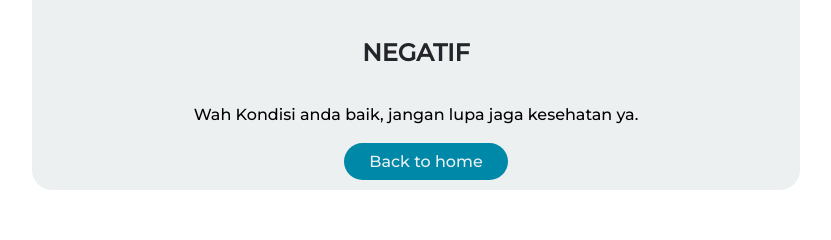
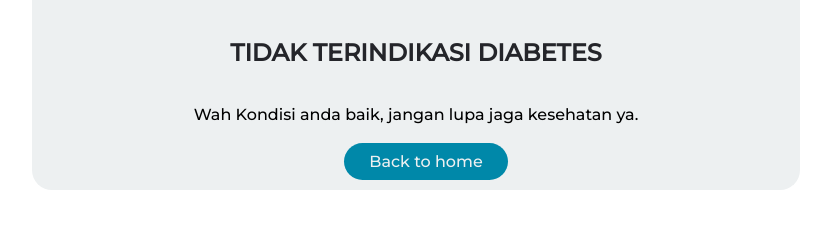
Before and after one commit to fahmi-nugroho/Proyek-Capstone-CSD-101, a Flask app: template templates/result-neg.html in a window 1280 px wide. Shown: the part 62-302 px from the top of the page, without its empty margins (224-1055 px from the left). Run offline with Flask 2, Linux system fonts and the light colour scheme; the template is opened without the code that fills it, so the values that code supplies are empty; parts of the project's set-up code (start-up, migrations or seed data) failed here and were passed over.

Commit message:
editing in result file

```diff
--- a/templates/result-neg.html
+++ b/templates/result-neg.html
@@ -1,5 +1,6 @@
 <!DOCTYPE html>
 <html lang="en">
+
 <head>
   <meta charset="UTF-8" />
   <meta http-equiv="X-UA-Compatible" content="IE=edge" />
@@ -16,7 +17,7 @@
       <p>Hi {{ d[0] }} hasil diagnosa anda menunjukkan {{ d[1] }}%</p>
       <br />
       <br />
-        <h2>NEGATIF</h2>
+      <h2>TIDAK TERINDIKASI DIABETES</h2>
       <br />
       <br />
       <p>Wah Kondisi anda baik, jangan lupa jaga kesehatan ya.</p>
@@ -25,4 +26,5 @@
     </div>
   </div>
 </body>
+
 </html>
--- a/templates/result-pos.html
+++ b/templates/result-pos.html
@@ -1,5 +1,6 @@
 <!DOCTYPE html>
 <html lang="en">
+
 <head>
   <meta charset="UTF-8" />
   <meta http-equiv="X-UA-Compatible" content="IE=edge" />
@@ -16,7 +17,7 @@
       <p>Hi {{ d[0] }} hasil diagnosa anda menunjukkan {{ d[1] }}%</p>
       <br />
       <br />
-        <h2>POSITIF</h2>
+      <h2>TERINDIKASI DIABETES</h2>
       <br />
       <br />
       <p>Wah Kondisi anda kurang baik, segera pergi ke pusat kesehatan untuk prosedur pemeriksaan lebih lanjut.</p>
@@ -25,4 +26,5 @@
     </div>
   </div>
 </body>
+
 </html>
```
Lines whose indentation alone changed are shown as unchanged.
